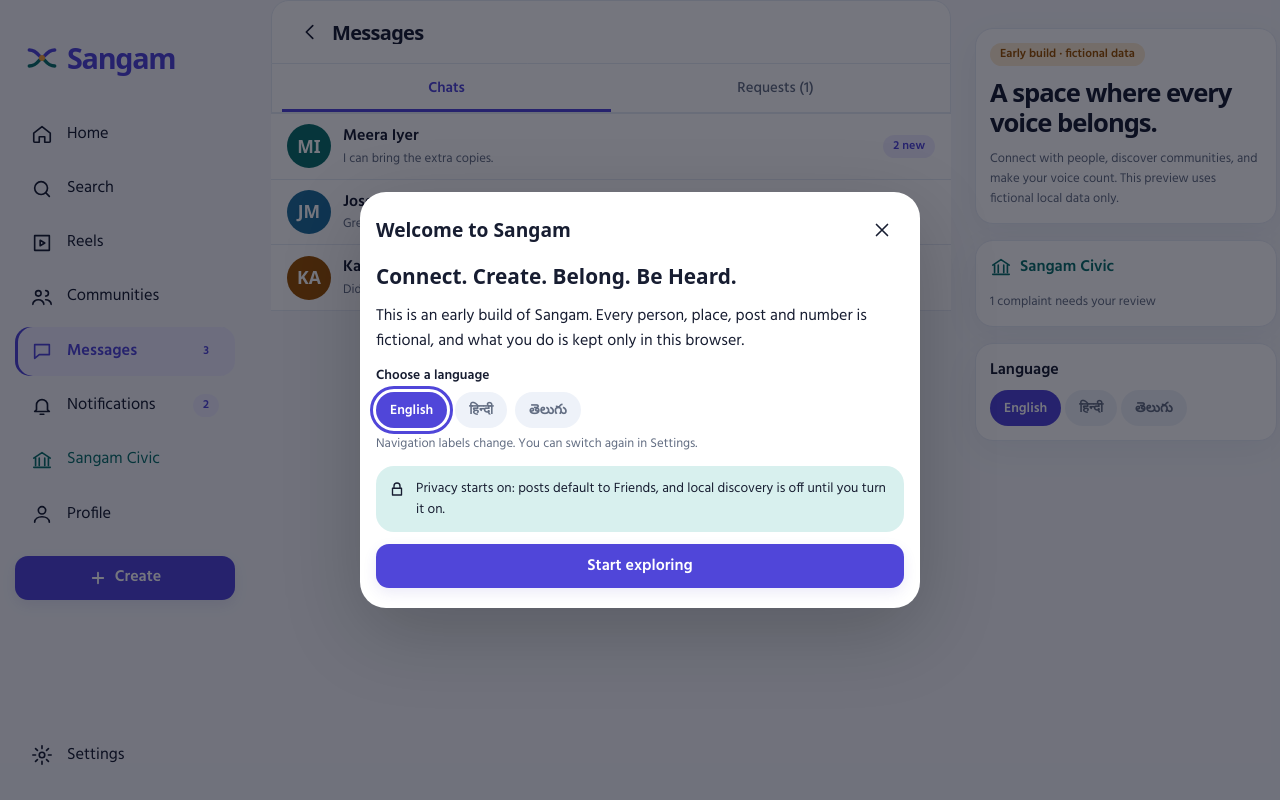
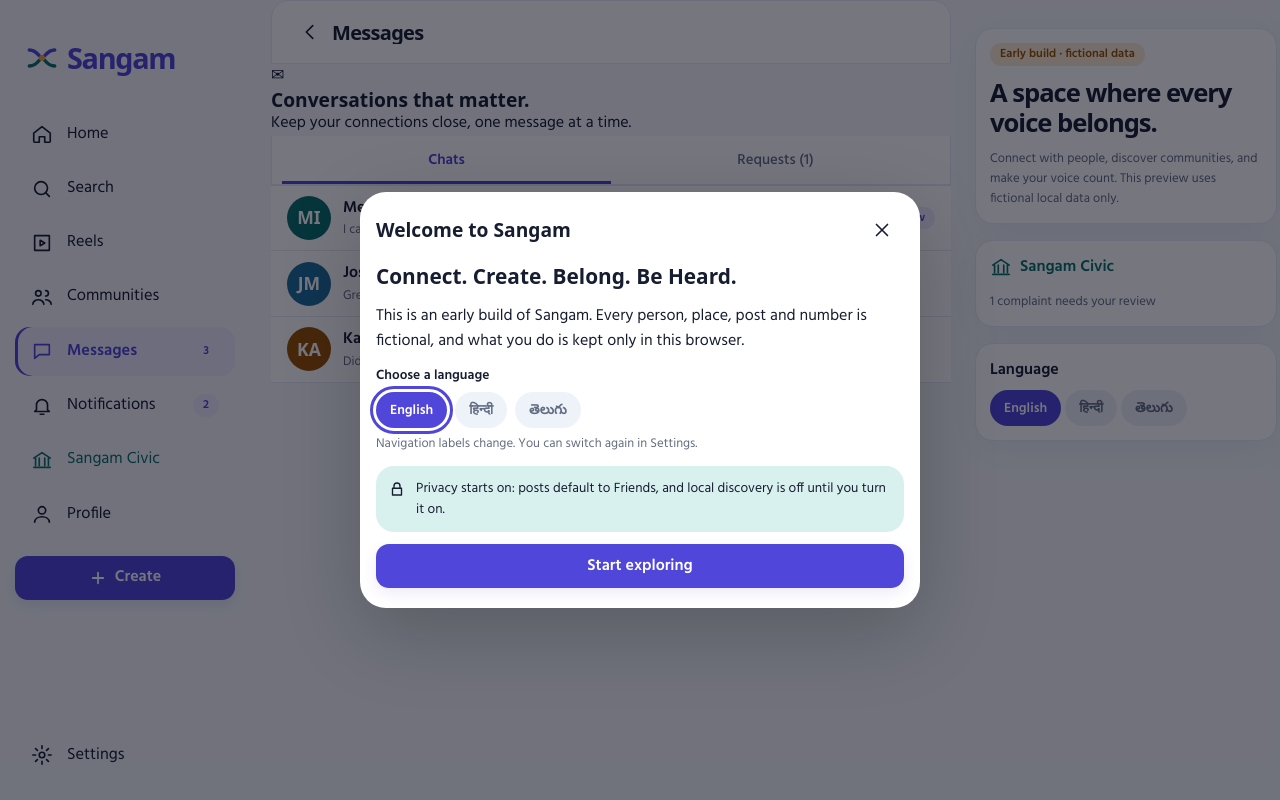
Before and after one commit to anveshpasunoori/sangam, a Next.js app in the folder apps/web/: page /messages in a window 1280 px wide. Built offline with nearby package versions, Linux system fonts and the light colour scheme; a web font is replaced by a local one.

Commit message:
design: distinctive Sangam experience for messages/page.tsx

```diff
--- a/apps/web/src/app/messages/page.tsx
+++ b/apps/web/src/app/messages/page.tsx
@@ -20,6 +20,7 @@ function Inbox() {
 
   return (
     <Screen title={translate(state.prefs.lang, "messages")}>
+      <div className="inbox-hero"><span className="inbox-hero-icon">✉</span><div><h2>Conversations that matter.</h2><p>Keep your connections close, one message at a time.</p></div></div>
       <Seg<Tab>
         label="Messages"
         options={[
@@ -31,7 +32,7 @@ function Inbox() {
       />
       {tab === "chats" ? (
         chats.length ? (
-          <div className="list">
+          <div className="list inbox-list">
             {chats.map((c) => {
               const last = c.messages.at(-1);
               const u = state.users[c.with];
```
